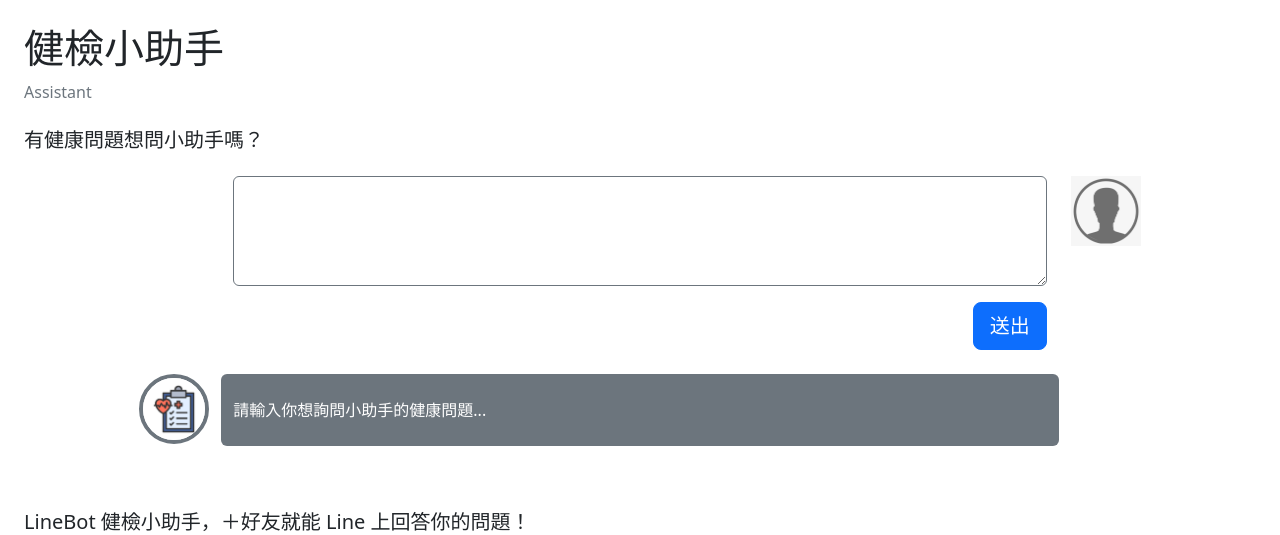
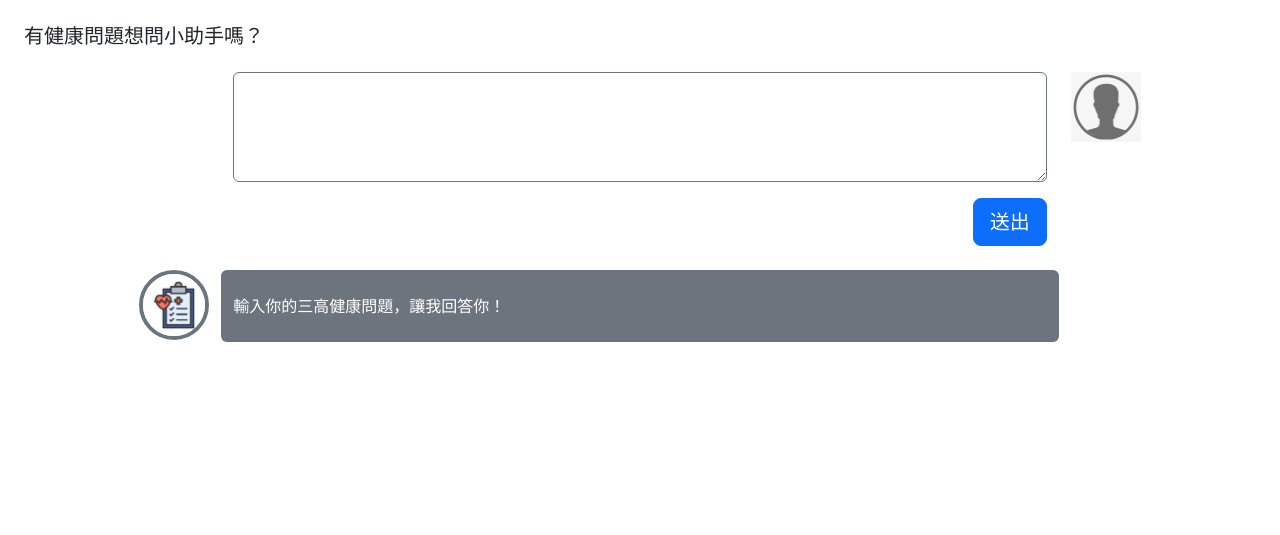
Before and after one commit to cccmmmd/Health-assistant_RAG_Langchain_Neo4j_Qdrant, a Flask app: page / in a window 1280 px wide. Shown: the top 535 px of the page. Run offline with Flask 3, Linux system fonts and the light colour scheme; some libraries are stand-ins or nearby versions.

Commit message:
change layout

```diff
--- a/app.py
+++ b/app.py
@@ -72,7 +72,7 @@ def message_text(event):
 
 @app.route('/', methods=['GET','POST'])
 def home():
-   response='請輸入你想詢問小助手的健康問題...'
+   response='輸入你的三高健康問題，讓我回答你！'
    if request.form and 'question' in request.form:
         site = request.form.get('question')
         response = neo4j_db.Neo4j().ask_question_with_context(site)
--- a/templates/index.html
+++ b/templates/index.html
@@ -12,12 +12,9 @@
     </head>
     <body class="sb-nav-fixed">
         <div class="container-fluid px-4">
-            <h1 class="mt-4">健檢小助手</h1>
-            <ol class="breadcrumb mb-4">
-                <li class="breadcrumb-item active">Assistant</li>
-            </ol>
+
             <form class="form-subscribe" method="post" enctype="multipart/form-data">
-                <div class="row my-3">
+                <div class="row mt-4 mb-3">
                     <h5>有健康問題想問小助手嗎？</h5>
                 </div>
                 <div class="row">
@@ -44,13 +41,7 @@
                     <div class="col-2"></div>
                 </div>
             </form>
-            <br/><br/>
-            <div class="row my-3">
-                <h5>LineBot 健檢小助手，＋好友就能 Line 上回答你的問題！</h5>
-            </div>
-            <div class="row my-3 d-flex justify-content-center">
-                <img style="width: 300px" src="https://qr-official.line.me/sid/L/938oabfl.png">
-            </div>
+
         </div>
         <script src="https://cdn.jsdelivr.net/npm/bootstrap@5.2.3/dist/js/bootstrap.bundle.min.js" crossorigin="anonymous"></script>
         <script src={{ url_for('static', filename='js/scripts.js') }}></script>
```
